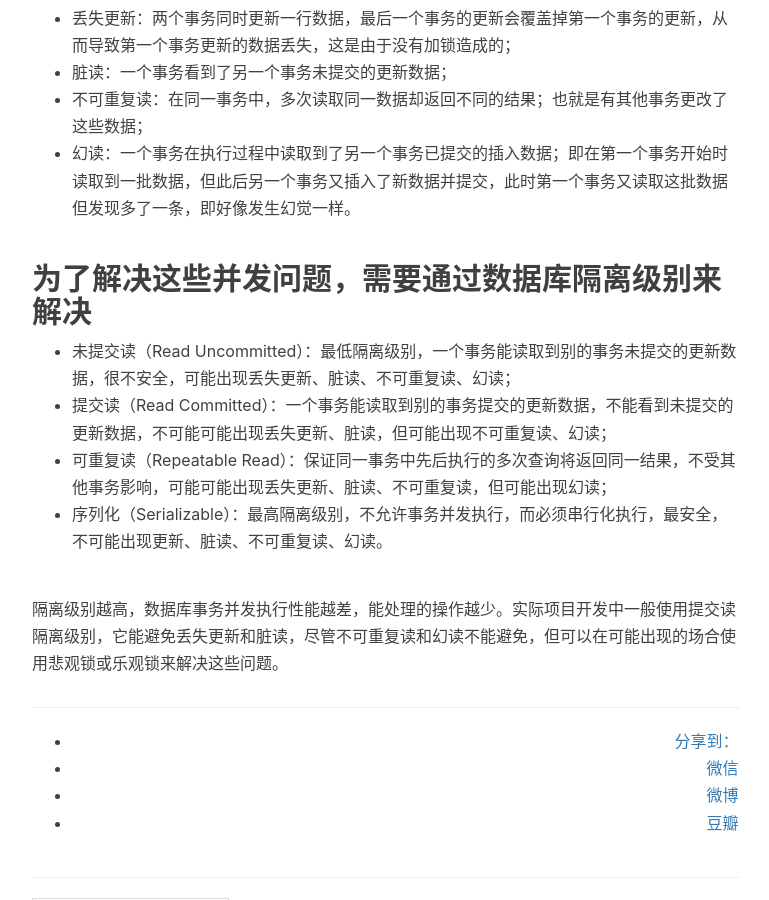
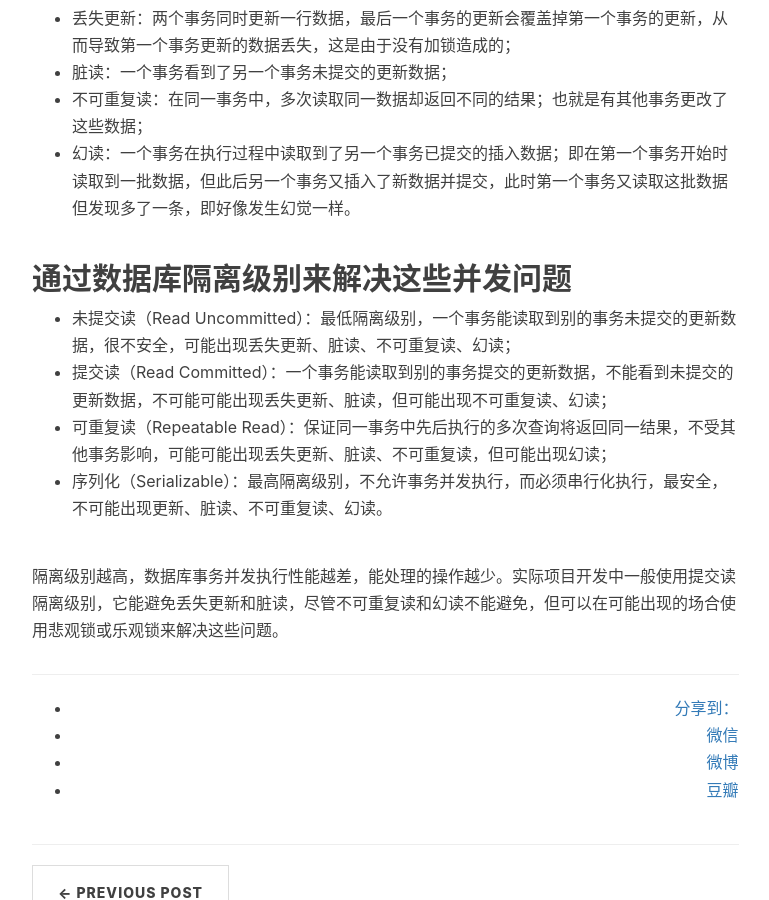
Before and after one commit to bug1024/jeet-blog, a Jekyll site: the page built from _posts/2017-03-13-mysql-transaction.md, in a window 1280 px wide and 900 px high, scrolled down 611 px. Shown: the whole window, without its empty margins (233-1002 px from the left). Built offline with Jekyll 4.4.1, drawn with Linux system fonts in a browser that asks for light colours; nearby versions of some CDN libraries; comment, search, counter and statistics services are not loaded.

Commit message:
update post

```diff
--- a/_posts/2017-03-13-mysql-transaction.md
+++ b/_posts/2017-03-13-mysql-transaction.md
@@ -15,7 +15,7 @@ tags:
  - 不可重复读：在同一事务中，多次读取同一数据却返回不同的结果；也就是有其他事务更改了这些数据；
  - 幻读：一个事务在执行过程中读取到了另一个事务已提交的插入数据；即在第一个事务开始时读取到一批数据，但此后另一个事务又插入了新数据并提交，此时第一个事务又读取这批数据但发现多了一条，即好像发生幻觉一样。
 
-## 为了解决这些并发问题，需要通过数据库隔离级别来解决
+## 通过数据库隔离级别来解决这些并发问题
  - 未提交读（Read Uncommitted）：最低隔离级别，一个事务能读取到别的事务未提交的更新数据，很不安全，可能出现丢失更新、脏读、不可重复读、幻读；
  - 提交读（Read Committed）：一个事务能读取到别的事务提交的更新数据，不能看到未提交的更新数据，不可能可能出现丢失更新、脏读，但可能出现不可重复读、幻读；
  - 可重复读（Repeatable Read）：保证同一事务中先后执行的多次查询将返回同一结果，不受其他事务影响，可能可能出现丢失更新、脏读、不可重复读，但可能出现幻读；
```
